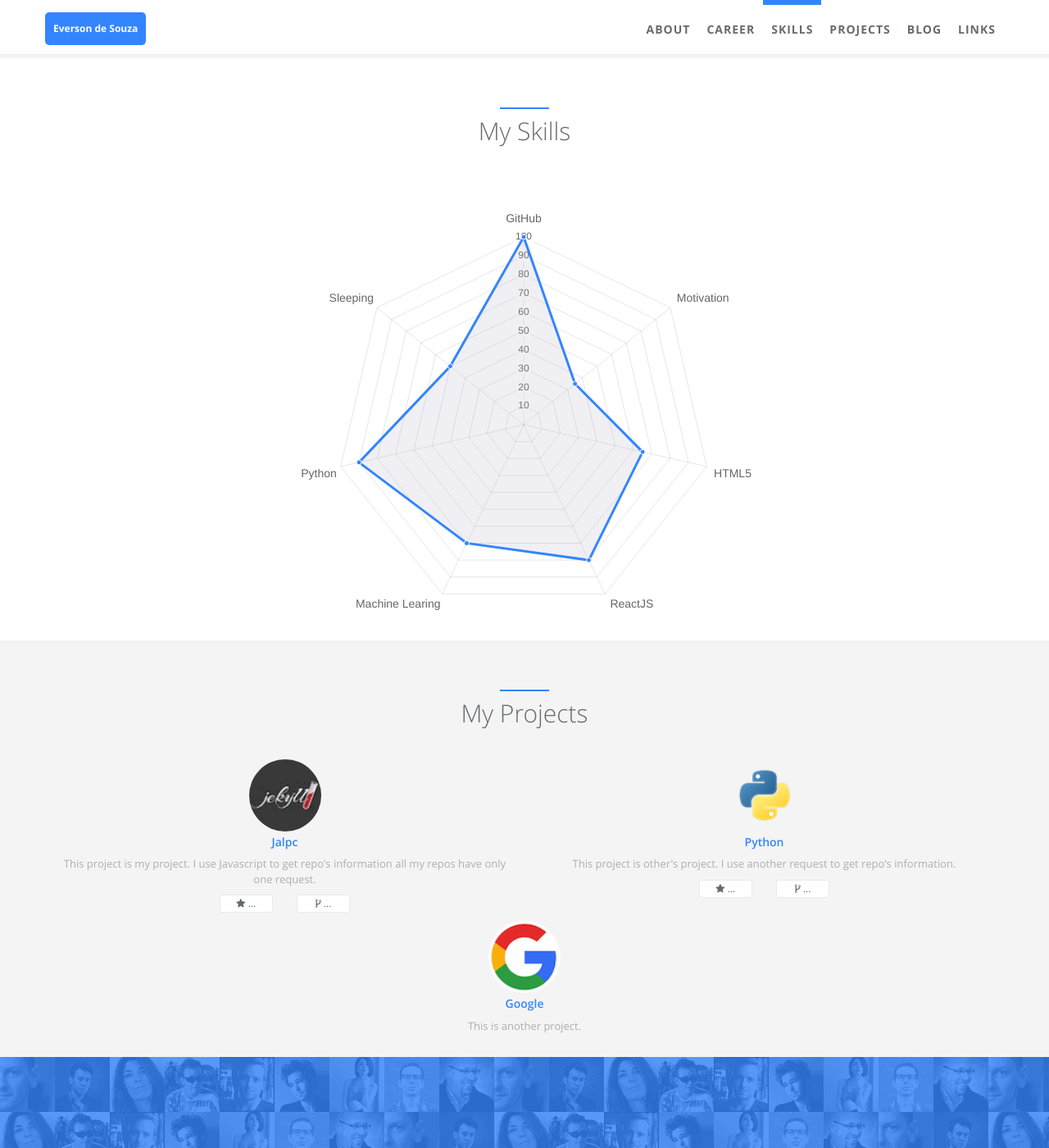
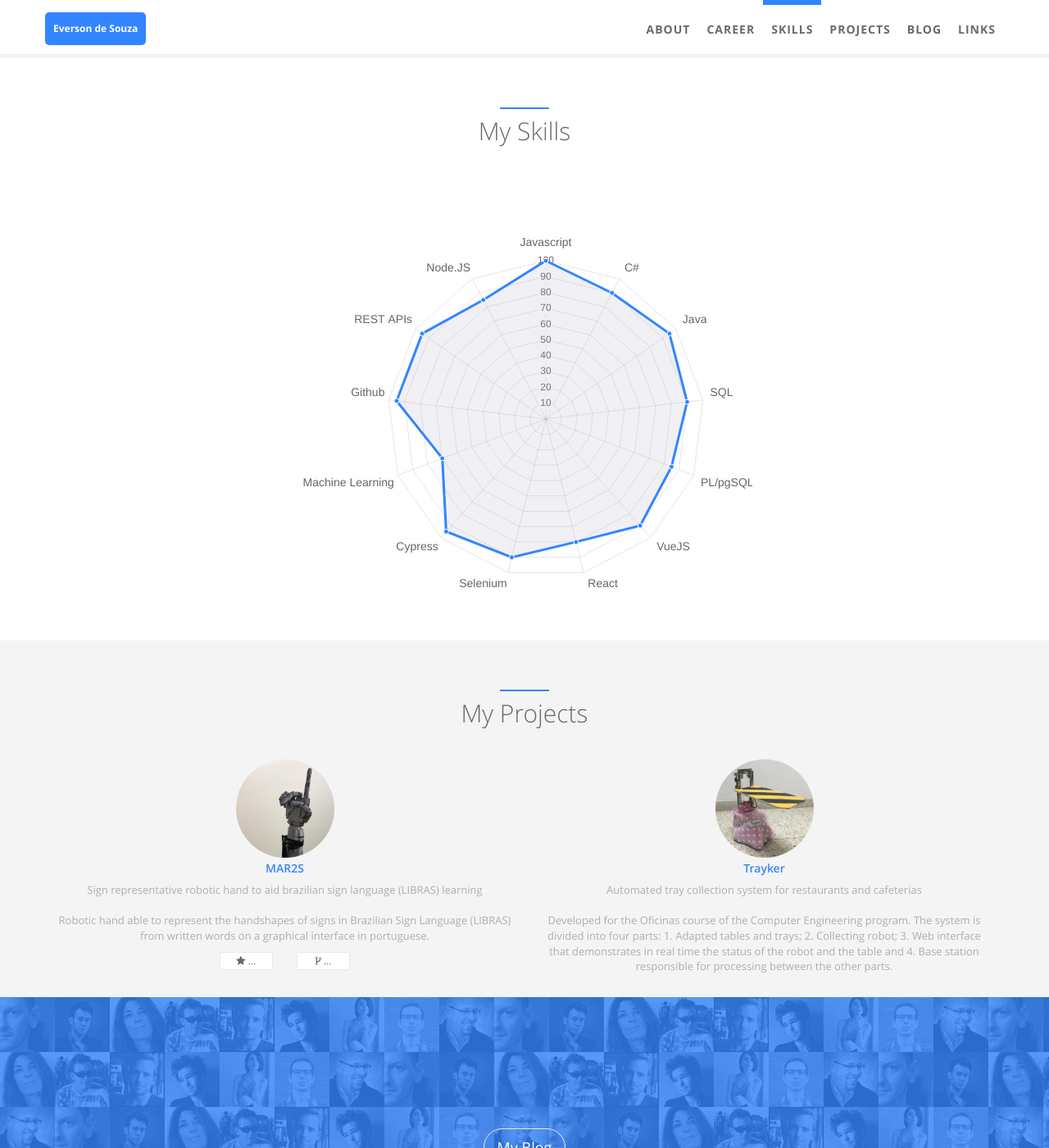
Before and after one commit to everson-souza/everson-souza.github.io, a Jekyll site: the page built from index.html, in a window 1280 px wide and 1400 px high, scrolled down 1879 px. Shown: the whole window at 82% size. Built offline with Jekyll 4.4.1, drawn with Linux system fonts in a browser that asks for light colours; some of the changed text lies outside the part shown.

Commit message:
Updated other sections

```diff
--- a/_data/index/projects.yml
+++ b/_data/index/projects.yml
@@ -1,22 +1,16 @@
 # projects section data
 # If you don't have language feature(language.yml is empty), ignore "i18n" items
 # Suggest projects' img be located at '/static/assets/img/landing', and edit following img items.
-- name: Jalpc
-  i18n: jalpc
-  gh_user: jarrekk
-  repo: Jalpc
-  img: /static/assets/img/landing/jekyll.png
-  desc: This project is my project. I use Javascript to get repo's information all my repos have only one request.
+- name: MAR2S
+  i18n: cpjalpc
+  gh_user: everson-souza
+  repo: MARS
+  img: /static/assets/img/landing/mars.jpeg
+  desc: Sign representative robotic hand to aid brazilian sign language (LIBRAS) learning <br> <br> Robotic hand able to represent the handshapes of signs in Brazilian Sign Language (LIBRAS) from written words on a graphical interface in portuguese.
 
-- name: Python
+- name: Trayker
   i18n: cpython
-  gh_user: python
-  repo: cpython
-  img: /static/assets/img/landing/python.png
-  desc: This project is other's project. I use another request to get repo's information.
-
-- name: Google
-  i18n: google
-  url: https://google.com
-  img: /static/assets/img/landing/google.png
-  desc: This is another project.
+  gh_user: everson-souza
+  repo:
+  img: /static/assets/img/landing/trayker.png
+  desc: "Automated tray collection system for restaurants and cafeterias <br> <br>Developed for the Oficinas course of the Computer Engineering program. The system is divided into four parts: 1. Adapted tables and trays; 2. Collecting robot; 3. Web interface that demonstrates in real time the status of the robot and the table and 4. Base station responsible for processing between the other parts."
--- a/_data/index/skills.yml
+++ b/_data/index/skills.yml
@@ -2,5 +2,5 @@
 
 label: Ability
 id : cs
-aspects: GitHub, Motivation, HTML5, ReactJS, Machine Learing, Python, Sleeping
-percentage: 100, 35, 65, 80, 70, 90, 50
+aspects: Javascript, C#, Java, SQL, PL/pgSQL, VueJS, React,  Selenium, Cypress, Machine Learning, Github, REST APIs, Node.JS
+percentage: 100, 90, 95, 90, 85, 90, 80, 90, 95, 70, 95, 95, 85
--- a/_includes/sections/links.html
+++ b/_includes/sections/links.html
@@ -21,10 +21,18 @@
             <h4><span class="navy">{{ link.last_name }}</span> {{ link.first_name }}</h4>
             <p>{{ link.desc }}</p>
             <ul class="list-inline social-icon">
-                <li><a href="{{ link.website }}" target="blank"><i class="fa fa-link"></i></a>
-                </li>
-                <li><a href="mailto:{{ link.email }}"><i class="fa fa-envelope-o"></i></a>
-                </li>
+                {% if link.github_username %}
+                <li><a href="https://github.com/{{ site.author.github_username }}" target="blank"><i class="fa fa-github"></i></a></li>
+                {% endif %}
+                {% if link.linkedin_id %}
+                <li><a href="https://www.linkedin.com/in/{{ site.author.linkedin_id }}" target="blank"><i class="fa fa-linkedin"></i></a></li>
+                {% endif %}
+                {% if link.email %}
+                <li><a href="mailto:{{ site.author.email }}"><i class="fa fa-envelope-o"></i></a></li>
+                {% endif %}
+                {% if link.cv %}
+                <li><a href="{{ site.author.cv }}" target="blank"><i class="fa fa-file-pdf-o"></i></a></li>
+                {% endif %}
             </ul>
         </div>
         </div>
--- a/_sass/_style.scss
+++ b/_sass/_style.scss
@@ -2638,8 +2638,8 @@ body {
     }
   }
   .img-small {
-    height: 88px;
-    width: 88px;
+    height: 120px;
+    width: 120px;
   }
   .btn-primary {
     font-weight: 600;
```
Also changed, not shown: _data/index/links.yml (+19 -15 lines), static/assets/img/landing/mars.jpeg (added), static/assets/img/landing/mars2.jpeg (added), static/assets/img/landing/trayker.png (added).
